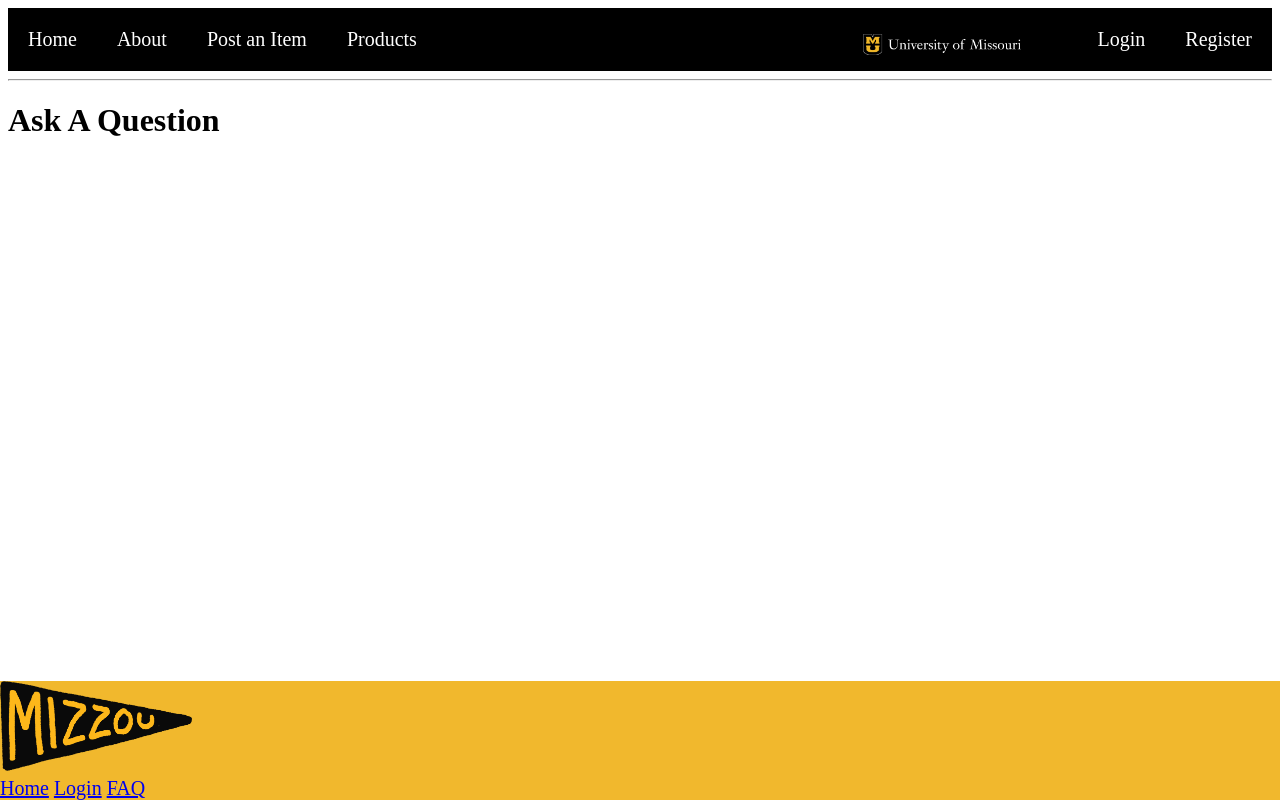
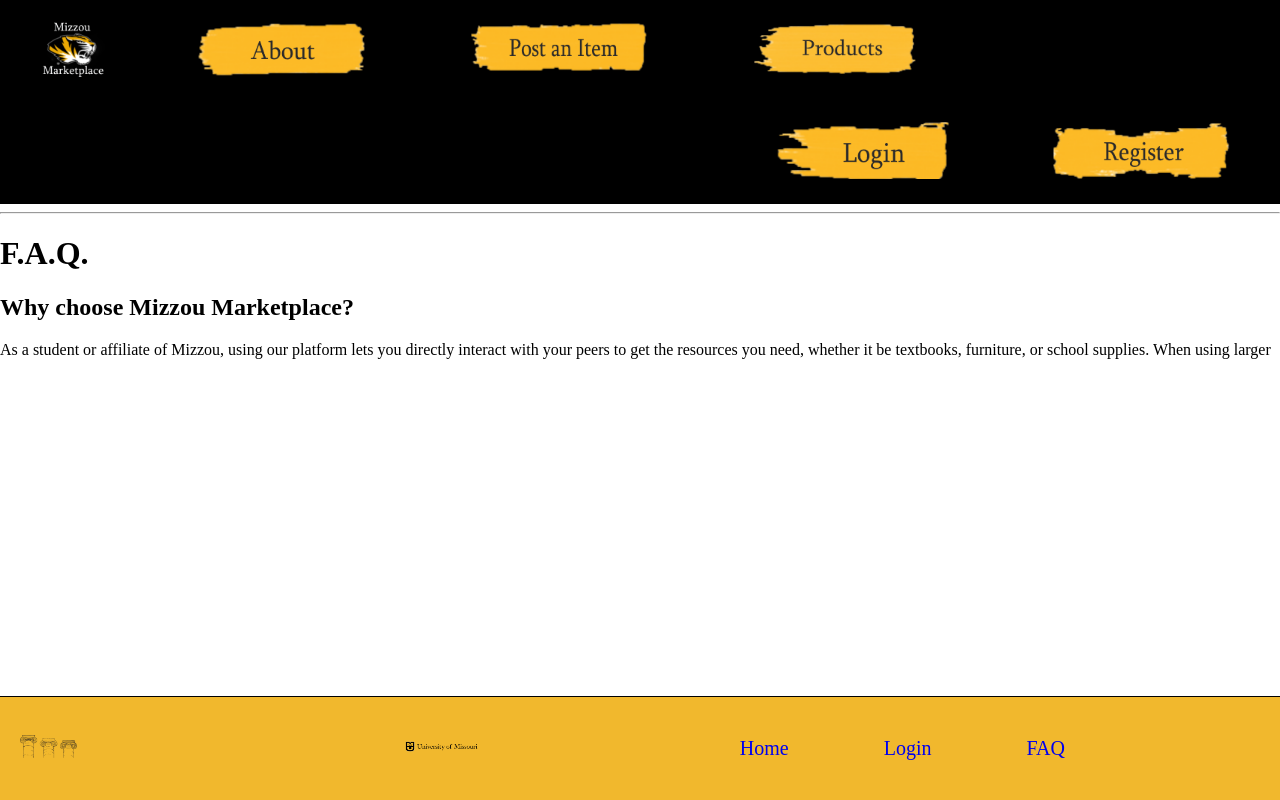
Before and after one commit to kyj0107/Mizzou-Marketplace, a Flask app: page /faq/ in a window 1280 px wide. Run offline with Flask 3, Linux system fonts and the light colour scheme.

Commit message:
Updated navbar and footer, started work on FAQ

```diff
--- a/static/styles/footer.css
+++ b/static/styles/footer.css
@@ -1,16 +1,41 @@
 .footer{
-    position: fixed;
-    left: 0;
-    bottom: 0;
-    width: 100%;
+    display: flex;
     background-color: #F1B82D;
     color: black;
-    text-align: left;
-    font-size: x-large;
-    text-decoration: none;
-    overflow: hidden;
+    padding: 20px;
+    justify-content: space-between;
+    border-top: 1px solid black;
+    align-items: center;
+    position: fixed;
+    width: 100%;
+    bottom: 0;
 }
 .footeritems{
+    font-size: 20px;
+    display: flex;
+    justify-content: center;
+    align-items: center;
+    text-align: center;
+    padding-right: 200px;
+}
+#footerimage{
+    width: 125%;
+    height: 125%;
+}
+.footeritems a{
     text-decoration: none;
-    font-size: 20px;
+    padding: 20px;
+    margin: 0 15px;
+    margin-left: 40px;
 }
+.footeritems a:hover{
+    text-decoration: none;
+}
+.footeritems a:visited{
+    color: black;
+}
+#munavbarlink{
+    padding-right: 200px;
+    width: 25%;
+    height: 25%;
+}
--- a/static/styles/images.css
+++ b/static/styles/images.css
@@ -1,4 +1,4 @@
-#mupendant{
+#mucolumns{
     height:15%;
     width: 15%;
 }
@@ -6,3 +6,7 @@
     width: 100%;
     height: 100%;
 }
+#websitelogo{
+    width: 75%;
+    height: 75%;
+}
--- a/static/styles/main.css
+++ b/static/styles/main.css
@@ -1,3 +1,10 @@
 @import url('navbar.css');
 @import url('footer.css');
 @import url('images.css');
+
+html, body{
+    margin: 0;
+}
+.content{
+    flex: 1;
+}
--- a/static/styles/navbar.css
+++ b/static/styles/navbar.css
@@ -12,19 +12,6 @@
     float: left;
 }
 
-.headernav a:hover{
-    background-color: #F1B82D;
-}
-
 .account{
     float: right;
 }
-#munavbarlink{
-    text-align: center;
-    text-decoration: none;
-    font-size: 20px;
-    float: left;
-    width: 210px;
-    height: 43px;
-    padding-left: 400px;
-}
--- a/templates/base.html
+++ b/templates/base.html
@@ -14,18 +14,15 @@
 </head>
 <body>
     <nav class="headernav">
-        <a href="{{ url_for('index') }}">Home</a>
-        <a href="{{ url_for('about') }}">About</a>
-        <a href="{{ url_for('itemEntry') }}">Post an Item</a>
-        <a href ="{{ url_for ('product') }}">Products</a>
-        <div id="munavbarlink">
-            <a href="{{ url_for('go_mu_homepage') }}">
-                <img src="/static/Images/MU_UniversitySignature_rgb_rev_horiz.png" id="mulogo">
-            </a>
+        <div>
+            <a href="{{ url_for('index') }}"><img id="websitelogo"src="/static/Images/logo.png"></a>
+            <a href="{{ url_for('about') }}"><img id="websitelogo"src="/static/Images/brushabout.png"></a>
+            <a href="{{ url_for('itemEntry') }}"><img id="websitelogo"src="/static/Images/brushpostanitem.png"></a>
+            <a href ="{{ url_for ('product') }}"><img id="websitelogo"src="/static/Images/brushproducts.png"></a>
         </div>
         <div class="account">
-            <a href="{{ url_for('login') }}">Login</a>
-            <a href ="{{ url_for('register') }}">Register</a>
+            <a href="{{ url_for('login') }}"><img id="websitelogo"src="/static/Images/brushlogin.png"></a>
+            <a href ="{{ url_for('register') }}"><img id="websitelogo"src="/static/Images/brushregister.png"></a>
 
         </div>
     </nav>
@@ -38,7 +35,14 @@
         {% block content %} {% endblock %}
     </div>
     <div class="footer">
-        <img src="/static/Images/Mizzou-Pendant-3.png" id="mupendant">
+        <div id="footerimage">
+            <img src="/static/Images/Columns.png" id="mucolumns">
+        </div>
+        <div id="munavbarlink">
+            <a href="{{ url_for('go_mu_homepage') }}">
+                <img src="/static/Images/MU_UniversitySignature_rgb_std_horiz.png" id="mulogo">
+            </a>
+        </div>
         <div class="footeritems">
             <a href="{{ url_for('index') }}">Home</a>
             <a href="{{ url_for('login') }}">Login</a>
--- a/templates/faq.html
+++ b/templates/faq.html
@@ -2,6 +2,13 @@
 
 {% block content %}
 
-    <h1>Ask A Question</h1>
+    <h1>F.A.Q.</h1>
+
+    <section>
+        <div>
+            <h2>Why choose Mizzou Marketplace?</h2>
+            <p>As a student or affiliate of Mizzou, using our platform lets you directly interact with your peers to get the resources you need, whether it be textbooks, furniture, or school supplies. When using larger</p>
+        </div>
+    </section>
 
 {% endblock %}
```
Also changed, not shown: static/Images/Columns.png (added), static/Images/brushabout.png (added), static/Images/brushlogin.png (added), static/Images/brushlogo.png (added), static/Images/brushpostanitem.png (added), static/Images/brushproducts.png (added), static/Images/brushregister.png (added), static/Images/logo.png (added).
